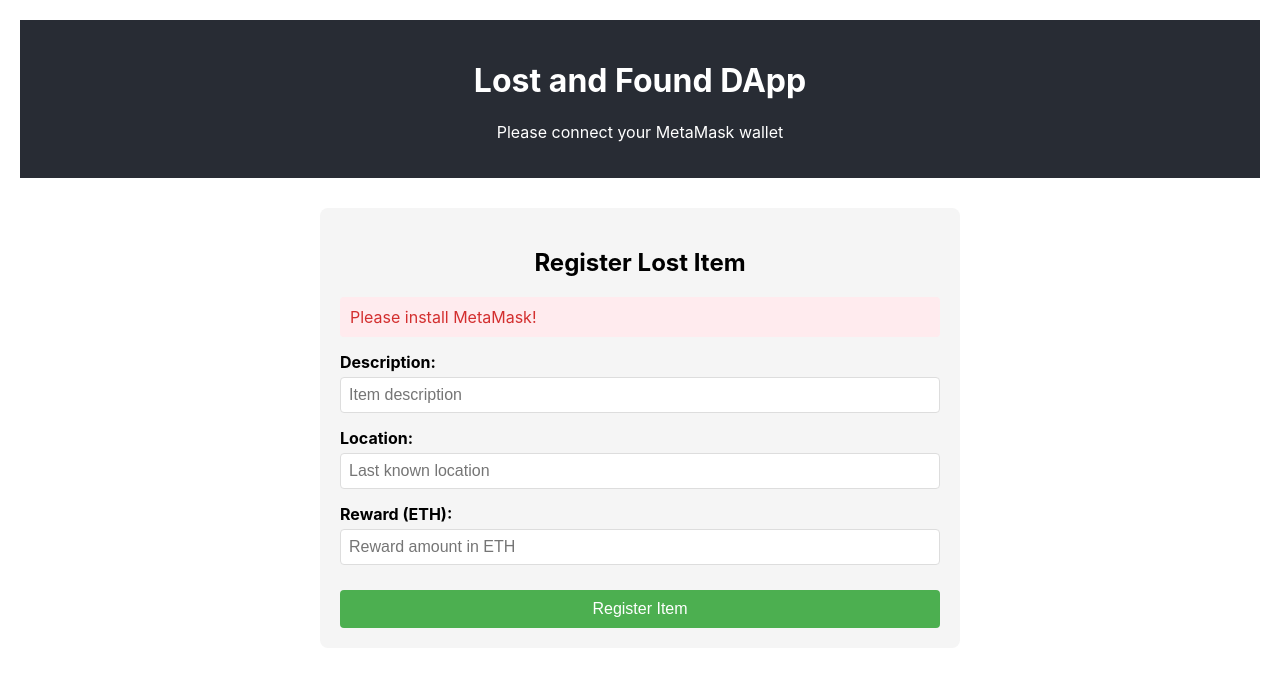
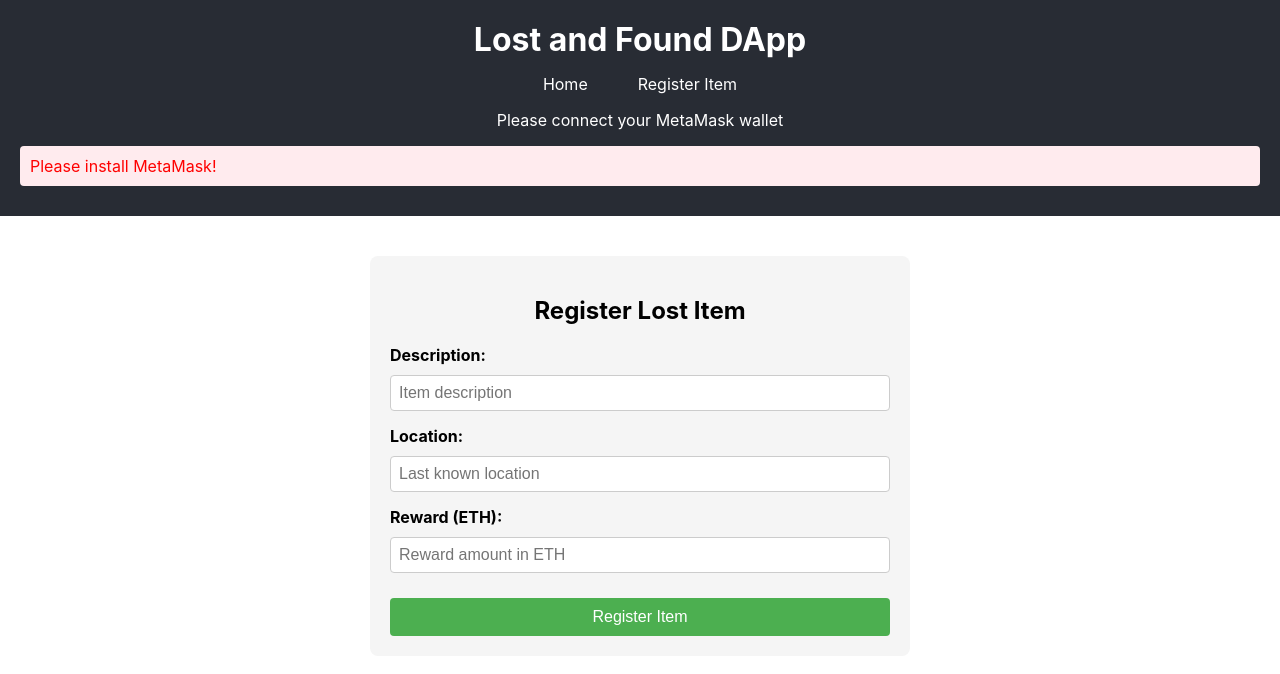
Before and after one commit to nis0420/LostAndFound, a React (Create React App) app: page /register in a window 1280 px wide. Shown: the top 674 px of the page. Built offline with nearby package versions, Linux system fonts and the light colour scheme.

Commit message:
Add registration and home components with styles; integrate Web3 functionality for item registration and retrieval

```diff
--- a/package.json
+++ b/package.json
@@ -29,8 +29,10 @@
     "@types/node": "^16.7.13",
     "@types/react": "^18.0.0",
     "@types/react-dom": "^18.0.0",
+    "@types/react-router-dom": "^5.3.3",
     "react": "^18.2.0",
     "react-dom": "^18.2.0",
+    "react-router-dom": "^7.0.2",
     "react-scripts": "5.0.1",
     "solc": "^0.8.0",
     "typescript": "^4.4.2",
--- a/src/App.css
+++ b/src/App.css
@@ -1,13 +1,38 @@
 .App {
   text-align: center;
-  padding: 20px;
 }
 
 .App-header {
   background-color: #282c34;
   padding: 20px;
   color: white;
-  margin-bottom: 30px;
+  margin-bottom: 20px;
+}
+
+.App-header h1 {
+  margin: 0;
+  margin-bottom: 15px;
+}
+
+nav {
+  margin: 15px 0;
+}
+
+nav a {
+  color: white;
+  text-decoration: none;
+  margin: 0 15px;
+  padding: 5px 10px;
+  border-radius: 4px;
+  transition: background-color 0.3s;
+}
+
+nav a:hover {
+  background-color: rgba(255, 255, 255, 0.1);
+}
+
+main {
+  padding: 20px;
 }
 
 .register-item {
--- a/src/App.tsx
+++ b/src/App.tsx
@@ -1,7 +1,10 @@
 import React, { useState, useEffect } from 'react';
 import { Web3 } from 'web3';
+import { BrowserRouter as Router, Routes, Route, Link } from 'react-router-dom';
 import './App.css';
 import contractData from './contracts/LostAndFound.json';
+import Register from './components/Register';
+import Home from './components/Home';
 
 declare global {
   interface Window {
@@ -12,141 +15,108 @@ declare global {
 function App() {
   const [web3, setWeb3] = useState<Web3 | null>(null);
   const [account, setAccount] = useState<string>('');
-  const [description, setDescription] = useState('');
-  const [location, setLocation] = useState('');
-  const [reward, setReward] = useState('');
   const [contract, setContract] = useState<any>(null);
-  const [loading, setLoading] = useState(false);
   const [error, setError] = useState<string>('');
 
   useEffect(() => {
+    let mounted = true;
+
     const initWeb3 = async () => {
       if (window.ethereum) {
         try {
           // Request account access
           await window.ethereum.request({ method: 'eth_requestAccounts' });
           const web3Instance = new Web3(window.ethereum);
+
+          if (!mounted) return;
           setWeb3(web3Instance);
 
           // Get connected account
           const accounts = await web3Instance.eth.getAccounts();
+          if (!mounted) return;
           setAccount(accounts[0]);
 
           // Initialize contract
+          console.log('Initializing contract with address:', contractData.address);
           const contractInstance = new web3Instance.eth.Contract(
             contractData.abi,
             contractData.address
           );
+          if (!mounted) return;
           setContract(contractInstance);
 
           // Listen for account changes
           window.ethereum.on('accountsChanged', (accounts: string[]) => {
-            setAccount(accounts[0]);
+            if (mounted) setAccount(accounts[0]);
           });
-        } catch (error) {
-          console.error("User denied account access");
-          setError("Please connect your MetaMask wallet");
+
+          // Listen for chain changes
+          window.ethereum.on('chainChanged', () => {
+            window.location.reload();
+          });
+        } catch (error: any) {
+          console.error("Initialization error:", error);
+          if (mounted) {
+            setError(error.message || "Failed to connect to wallet");
+          }
         }
       } else {
+        if (mounted) {
           setError('Please install MetaMask!');
+        }
       }
     };
 
     initWeb3();
+
+    return () => {
+      mounted = false;
+    };
   }, []);
 
-  const handleRegisterItem = async (e: React.FormEvent) => {
-    e.preventDefault();
-    if (!web3 || !contract || !account) {
-      setError('Please connect your wallet first');
-      return;
-    }
-
-    setLoading(true);
-    setError('');
-
-    try {
-      const registrationFee = await contract.methods.registrationFee().call();
-      const rewardInWei = web3.utils.toWei(reward, 'ether');
-
-      await contract.methods.registerItem(description, location, rewardInWei)
-        .send({
-          from: account,
-          value: registrationFee,
-          gas: 300000 // Gas limit
-        });
-
-      // Clear form after successful registration
-      setDescription('');
-      setLocation('');
-      setReward('');
-
-      alert('Item registered successfully!');
-    } catch (err: any) {
-      console.error('Error registering item:', err);
-      setError(err.message || 'Error registering item. Please try again.');
-    } finally {
-      setLoading(false);
-    }
-  };
-
   return (
+    <Router>
       <div className="App">
         <header className="App-header">
           <h1>Lost and Found DApp</h1>
+          <nav>
+            <Link to="/">Home</Link>
+            <Link to="/register">Register Item</Link>
+          </nav>
           {account ? (
             <p>Connected Account: {account}</p>
           ) : (
             <p>Please connect your MetaMask wallet</p>
           )}
+          {error && <p className="error-message">{error}</p>}
         </header>
 
         <main>
-        <section className="register-item">
-          <h2>Register Lost Item</h2>
-          {error && <div className="error-message">{error}</div>}
-          <form onSubmit={handleRegisterItem}>
-            <div>
-              <label>Description:</label>
-              <input
-                type="text"
-                value={description}
-                onChange={(e) => setDescription(e.target.value)}
-                placeholder="Item description"
-                required
-                disabled={loading}
+          <Routes>
+            <Route
+              path="/"
+              element={
+                <Home
+                  web3={web3}
+                  contract={contract}
+                  account={account}
                 />
-            </div>
-            <div>
-              <label>Location:</label>
-              <input
-                type="text"
-                value={location}
-                onChange={(e) => setLocation(e.target.value)}
-                placeholder="Last known location"
-                required
-                disabled={loading}
+              }
             />
-            </div>
-            <div>
-              <label>Reward (ETH):</label>
-              <input
-                type="number"
-                step="0.001"
-                value={reward}
-                onChange={(e) => setReward(e.target.value)}
-                placeholder="Reward amount in ETH"
-                required
-                disabled={loading}
+            <Route
+              path="/register"
+              element={
+                <Register
+                  web3={web3}
+                  contract={contract}
+                  account={account}
                 />
-            </div>
-            <button type="submit" disabled={loading}>
-              {loading ? 'Registering...' : 'Register Item'}
-            </button>
-          </form>
-        </section>
+              }
+            />
+          </Routes>
         </main>
       </div>
+    </Router>
   );
 }
 
--- /dev/null
+++ b/src/components/Home.css
@@ -0,0 +1,52 @@
+.home-container {
+  max-width: 1200px;
+  margin: 0 auto;
+  padding: 20px;
+}
+
+.items-grid {
+  display: grid;
+  grid-template-columns: repeat(auto-fill, minmax(300px, 1fr));
+  gap: 20px;
+  margin-top: 20px;
+}
+
+.item-card {
+  background: #ffffff;
+  border-radius: 8px;
+  padding: 20px;
+  box-shadow: 0 2px 4px rgba(0, 0, 0, 0.1);
+  transition: transform 0.2s;
+}
+
+.item-card:hover {
+  transform: translateY(-2px);
+}
+
+.item-card h3 {
+  margin-top: 0;
+  color: #2c3e50;
+}
+
+.item-card p {
+  margin: 8px 0;
+}
+
+.item-card .owner {
+  font-size: 0.9em;
+  color: #666;
+  word-break: break-all;
+}
+
+.loading {
+  text-align: center;
+  padding: 20px;
+  font-size: 1.2em;
+  color: #666;
+}
+
+.error {
+  color: #ff0000;
+  text-align: center;
+  padding: 20px;
+}
--- /dev/null
+++ b/src/components/Home.tsx
@@ -0,0 +1,106 @@
+import React, { useState, useEffect } from 'react';
+import { Web3 } from 'web3';
+import './Home.css';
+
+interface HomeProps {
+  web3: Web3 | null;
+  contract: any;
+  account: string;
+}
+
+interface LostItem {
+  id: string;
+  description: string;
+  location: string;
+  reward: string;
+  owner: string;
+  isFound: boolean;
+  finder: string;
+}
+
+const Home: React.FC<HomeProps> = ({ web3, contract, account }) => {
+  const [lostItems, setLostItems] = useState<LostItem[]>([]);
+  const [loading, setLoading] = useState(true);
+  const [error, setError] = useState<string>('');
+
+  useEffect(() => {
+    const fetchLostItems = async () => {
+      if (!contract) {
+        setLoading(false);
+        return;
+      }
+
+      try {
+        console.log('Fetching item count...');
+        const itemCount = await contract.methods.itemCount().call();
+        console.log('Item count:', itemCount);
+
+        const items: LostItem[] = [];
+
+        for (let i = 1; i <= itemCount; i++) {
+          console.log(`Fetching item ${i}...`);
+          try {
+            const result = await contract.methods.getItem(i).call();
+            console.log(`Item ${i} data:`, result);
+
+            items.push({
+              id: i.toString(),
+              description: result.description || result[1],
+              location: result.location || result[2],
+              reward: web3?.utils.fromWei(result.reward?.toString() || result[3]?.toString() || '0', 'ether') || '0',
+              owner: result.owner || result[0],
+              isFound: result.isFound || result[4],
+              finder: result.finder || result[5]
+            });
+          } catch (itemError) {
+            console.error(`Error fetching item ${i}:`, itemError);
+          }
+        }
+
+        setLostItems(items);
+        setLoading(false);
+      } catch (err: any) {
+        console.error('Error details:', {
+          message: err.message,
+          code: err.code,
+          data: err.data
+        });
+        setError(`Failed to load lost items: ${err.message}`);
+        setLoading(false);
+      }
+    };
+
+    fetchLostItems();
+  }, [web3, contract, account]);
+
+  if (loading) return <div className="loading">Loading lost items...</div>;
+  if (error) return <div className="error">{error}</div>;
+  if (!contract) return <div className="error">Please connect your wallet to view lost items.</div>;
+
+  return (
+    <div className="home-container">
+      <h2>Lost Items</h2>
+      {lostItems.length === 0 ? (
+        <p>No lost items reported yet.</p>
+      ) : (
+        <div className="items-grid">
+          {lostItems.map((item) => (
+            <div key={item.id} className="item-card">
+              <h3>Item #{item.id}</h3>
+              <p><strong>Description:</strong> {item.description}</p>
+              <p><strong>Location:</strong> {item.location}</p>
+              <p><strong>Reward:</strong> {item.reward} ETH</p>
+              <p><strong>Status:</strong> {item.isFound ? 'Found' : 'Lost'}</p>
+              <p className="owner"><strong>Reported by:</strong> {item.owner}</p>
+              {item.isFound && item.finder !== '0x0000000000000000000000000000000000000000' && (
+                <p className="finder"><strong>Found by:</strong> {item.finder}</p>
+              )}
+            </div>
+          ))}
+        </div>
+      )}
+    </div>
+  );
+};
+
+export default Home;
--- /dev/null
+++ b/src/components/Register.css
@@ -0,0 +1,46 @@
+.register-item {
+  max-width: 500px;
+  margin: 0 auto;
+  padding: 20px;
+}
+
+.register-item form {
+  display: flex;
+  flex-direction: column;
+  gap: 15px;
+}
+
+.register-item div {
+  display: flex;
+  flex-direction: column;
+  gap: 5px;
+}
+
+.register-item label {
+  font-weight: bold;
+}
+
+.register-item input {
+  padding: 8px;
+  border: 1px solid #ccc;
+  border-radius: 4px;
+}
+
+.register-item button {
+  padding: 10px;
+  background-color: #4CAF50;
+  color: white;
+  border: none;
+  border-radius: 4px;
+  cursor: pointer;
+}
+
+.register-item button:disabled {
+  background-color: #cccccc;
+  cursor: not-allowed;
+}
+
+.error-message {
+  color: #ff0000;
+  margin-bottom: 10px;
+}
--- /dev/null
+++ b/src/components/Register.tsx
@@ -0,0 +1,100 @@
+import React, { useState } from 'react';
+import { Web3 } from 'web3';
+import './Register.css';
+
+interface RegisterProps {
+  web3: Web3 | null;
+  contract: any;
+  account: string;
+}
+
+const Register: React.FC<RegisterProps> = ({ web3, contract, account }) => {
+  const [description, setDescription] = useState('');
+  const [location, setLocation] = useState('');
+  const [reward, setReward] = useState('');
+  const [loading, setLoading] = useState(false);
+  const [error, setError] = useState<string>('');
+
+  const handleRegisterItem = async (e: React.FormEvent) => {
+    e.preventDefault();
+    if (!web3 || !contract || !account) {
+      setError('Please connect your wallet first');
+      return;
+    }
+
+    setLoading(true);
+    setError('');
+
+    try {
+      const registrationFee = await contract.methods.registrationFee().call();
+      const rewardInWei = web3.utils.toWei(reward, 'ether');
+
+      await contract.methods.registerItem(description, location, rewardInWei)
+        .send({
+          from: account,
+          value: registrationFee,
+          gas: 300000
+        });
+
+      // Clear form after successful registration
+      setDescription('');
+      setLocation('');
+      setReward('');
+
+      alert('Item registered successfully!');
+    } catch (err: any) {
+      console.error('Error registering item:', err);
+      setError(err.message || 'Error registering item. Please try again.');
+    } finally {
+      setLoading(false);
+    }
+  };
+
+  return (
+    <section className="register-item">
+      <h2>Register Lost Item</h2>
+      {error && <div className="error-message">{error}</div>}
+      <form onSubmit={handleRegisterItem}>
+        <div>
+          <label>Description:</label>
+          <input
+            type="text"
+            value={description}
+            onChange={(e) => setDescription(e.target.value)}
+            placeholder="Item description"
+            required
+            disabled={loading}
+          />
+        </div>
+        <div>
+          <label>Location:</label>
+          <input
+            type="text"
+            value={location}
+            onChange={(e) => setLocation(e.target.value)}
+            placeholder="Last known location"
+            required
+            disabled={loading}
+          />
+        </div>
+        <div>
+          <label>Reward (ETH):</label>
+          <input
+            type="number"
+            step="0.001"
+            value={reward}
+            onChange={(e) => setReward(e.target.value)}
+            placeholder="Reward amount in ETH"
+            required
+            disabled={loading}
+          />
+        </div>
+        <button type="submit" disabled={loading}>
+          {loading ? 'Registering...' : 'Register Item'}
+        </button>
+      </form>
+    </section>
+  );
+};
+
+export default Register;
```
Also changed, not shown: 1 other file (tests, documents, lock files or other folders). Lines whose indentation alone changed are shown as unchanged.
